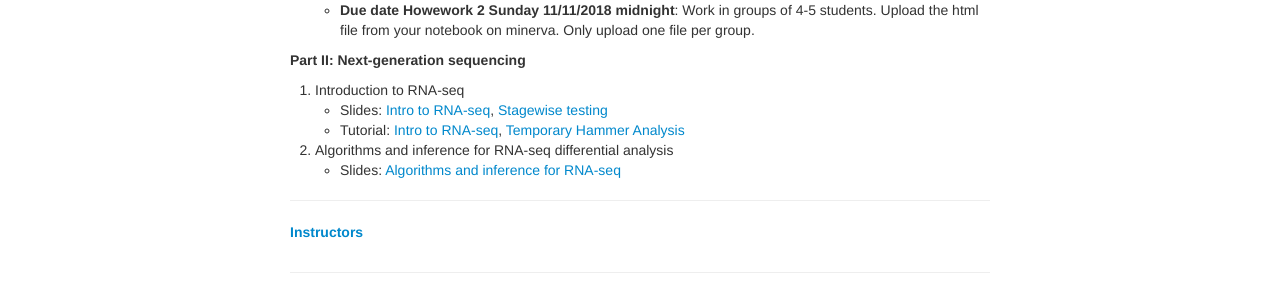
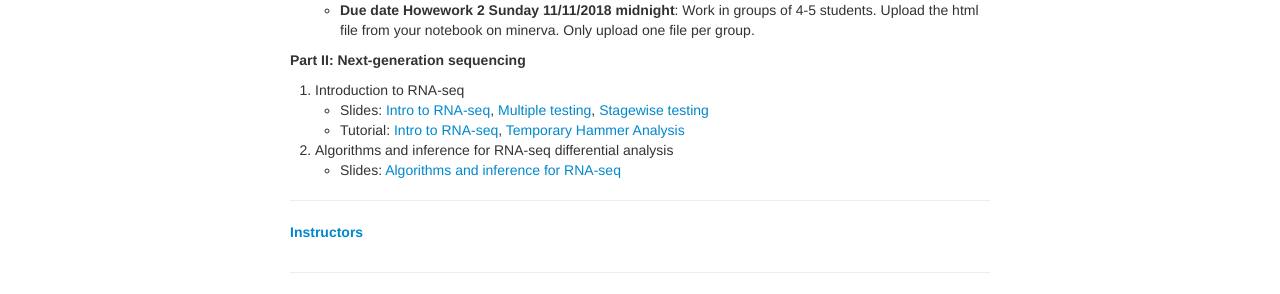
Before and after one commit to statOmics/statisticalGenomicsCourse2018, a Jekyll site: the page built from index.md, in a window 1280 px wide. Shown: the part 1613-1907 px from the top of the page. Built offline with Jekyll 4.4.1, drawn with Linux system fonts in a browser that asks for light colours.

Commit message:
multiple testing slides

```diff
--- a/index.md
+++ b/index.md
@@ -74,7 +74,7 @@
 **Part II: Next-generation sequencing**
 
   1. Introduction to RNA-seq
-  - Slides: [Intro to RNA-seq](assets/rna-seq1.pdf), [Stagewise testing](assets/stagewiseTesting.pdf)
+  - Slides: [Intro to RNA-seq](assets/rna-seq1.pdf), [Multiple testing](assets/multipleTesting.pdf), [Stagewise testing](assets/stagewiseTesting.pdf)
   - Tutorial: [Intro to RNA-seq](pages/introToRNA-seqDE.html), [Temporary Hammer Analysis](pages/hammer_tmp.nb.html)
 
   2. Algorithms and inference for RNA-seq differential analysis
```
Also changed, not shown: 2 other files.
